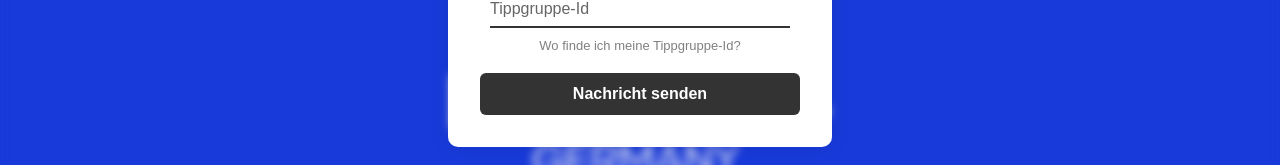
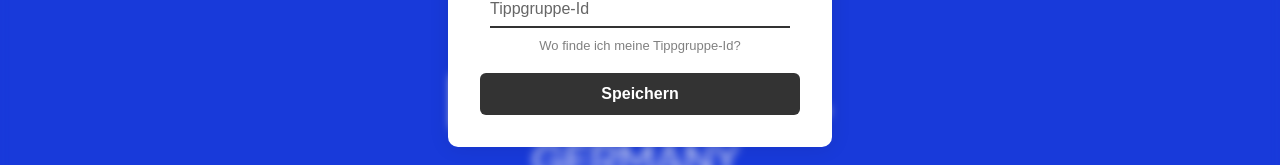
Before and after one commit to manuelbuehler/avi-tipp-api, a React (Create React App) app: page / in a window 1280 px wide. Shown: the part 377-542 px from the top of the page. Built offline with nearby package versions, Linux system fonts and the light colour scheme.

Commit message:
Implemented useNavigate

```diff
--- a/package.json
+++ b/package.json
@@ -9,6 +9,7 @@
     "@testing-library/user-event": "^13.5.0",
     "axios": "^1.7.2",
     "cheerio": "^1.0.0-rc.12",
+    "next": "^14.2.4",
     "react": "^18.3.1",
     "react-dom": "^18.3.1",
     "react-router-dom": "^6.23.1",
--- a/src/Home.js
+++ b/src/Home.js
@@ -1,15 +1,30 @@
 import styles from './Home.css'
+import { useNavigate } from "react-router-dom";
+import React, { useState } from 'react';
 
 const Home = () => {
+    const [communityId, setCommunityId] = useState('');
+    const navigate = useNavigate();
+
+    const handleInputChange = (e) => {
+        setCommunityId(e.target.value);
+    };
+
+
+    const handleSubmit = () => {
+        if (communityId.trim() !== '') {
+            navigate(`/${communityId}`);
+        }
+    }
     return (
         <main className='login'>
             <h1>Tippgruppe</h1>
             <div className="inputBox">
-                <input type='text' id="communityId" required="required" />
+                <input type='text' id="communityId" value={communityId} onChange={handleInputChange} required="required" />
                 <span>Tippgruppe-Id</span>
             </div>
             <a className='helpLink'>Wo finde ich meine Tippgruppe-Id?</a>
-            <button className="submitButton" type="submit">Nachricht senden</button>
+            <button className="submitButton" onClick={handleSubmit} type="submit">Speichern</button>
         </main>
     );
 };
```
Also changed, not shown: 1 other file (tests, documents, lock files or other folders).
